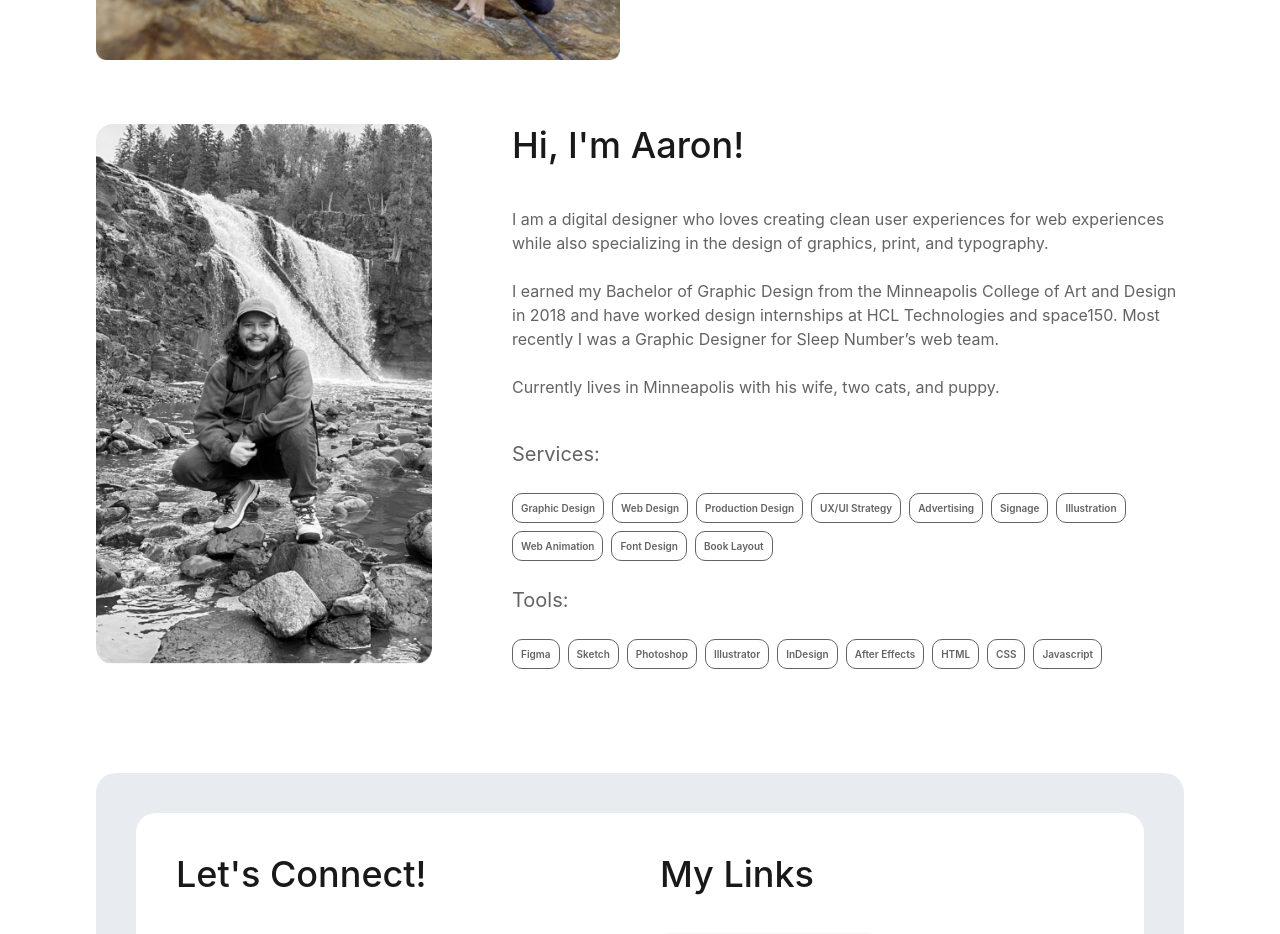
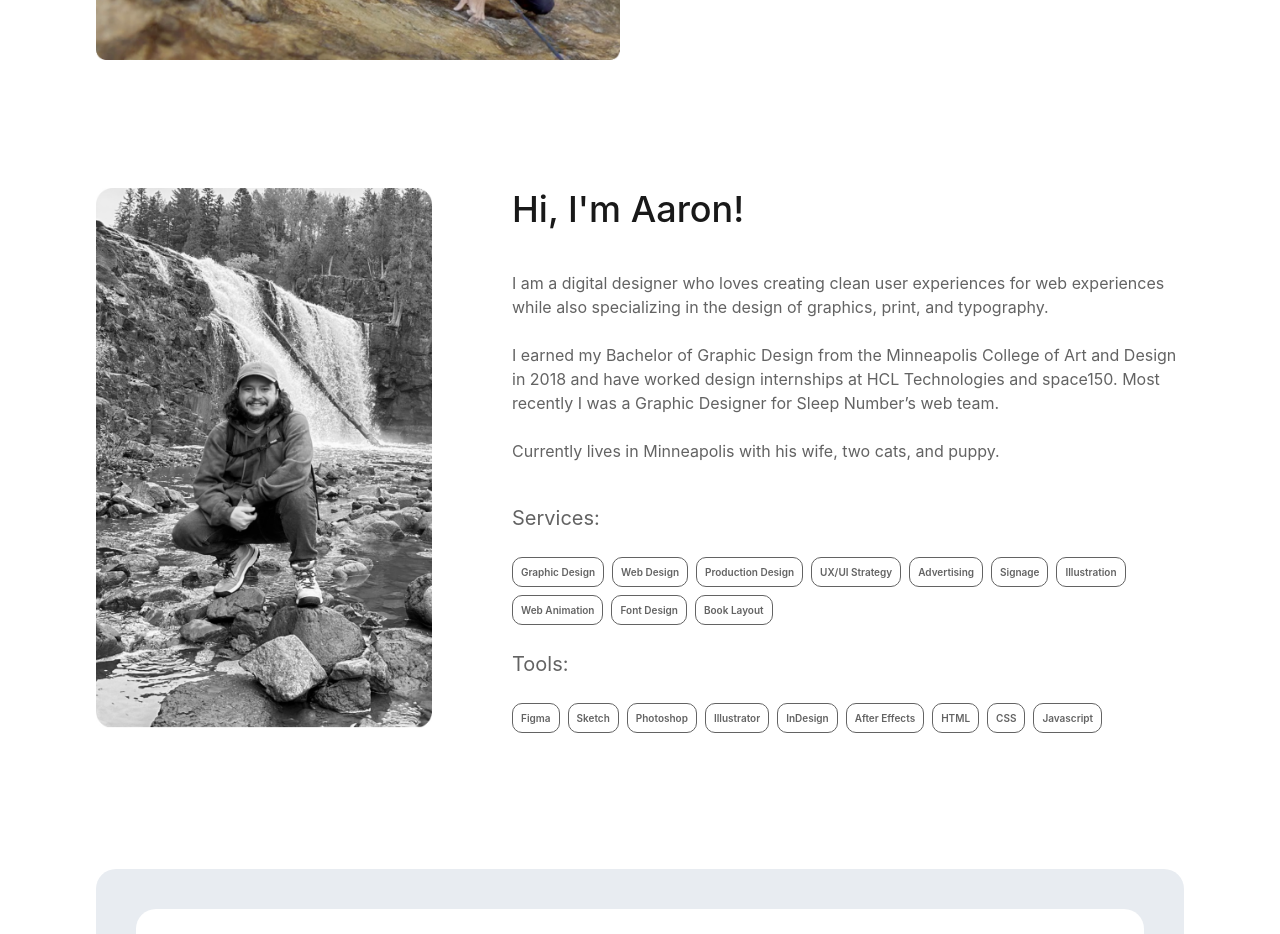
Before and after one commit to KierstenMiller/aaron-miller-portfolio-website, a Next.js app: page / in a window 1280 px wide. Shown: the part 940-1874 px from the top of the page. Built offline with nearby package versions, Linux system fonts and the light colour scheme.

Commit message:
adjusting home profile whitespace

```diff
--- a/app/globals.scss
+++ b/app/globals.scss
@@ -212,11 +212,13 @@ main {
   display: grid;
   grid-template-columns: 1fr 2fr;
   gap: $xx-huge;
+  margin-top: $desktop-spacing * 2;
+  margin-bottom: $desktop-spacing * 2;
 
   @media screen and (max-width: $mobile-max) {
-    grid-template-columns: 1fr;
-    gap: $mobile-gap;
-
+    display: block;
+    margin-top: $desktop-spacing;
+    margin-bottom: $desktop-spacing;
   }
 
   .secondary-title {
@@ -224,7 +226,7 @@ main {
   }
 
   p {
-    margin-bottom: $mobile-gap;
+    margin-top: $mobile-gap;
   }
 
   .inventory-collection {
```
